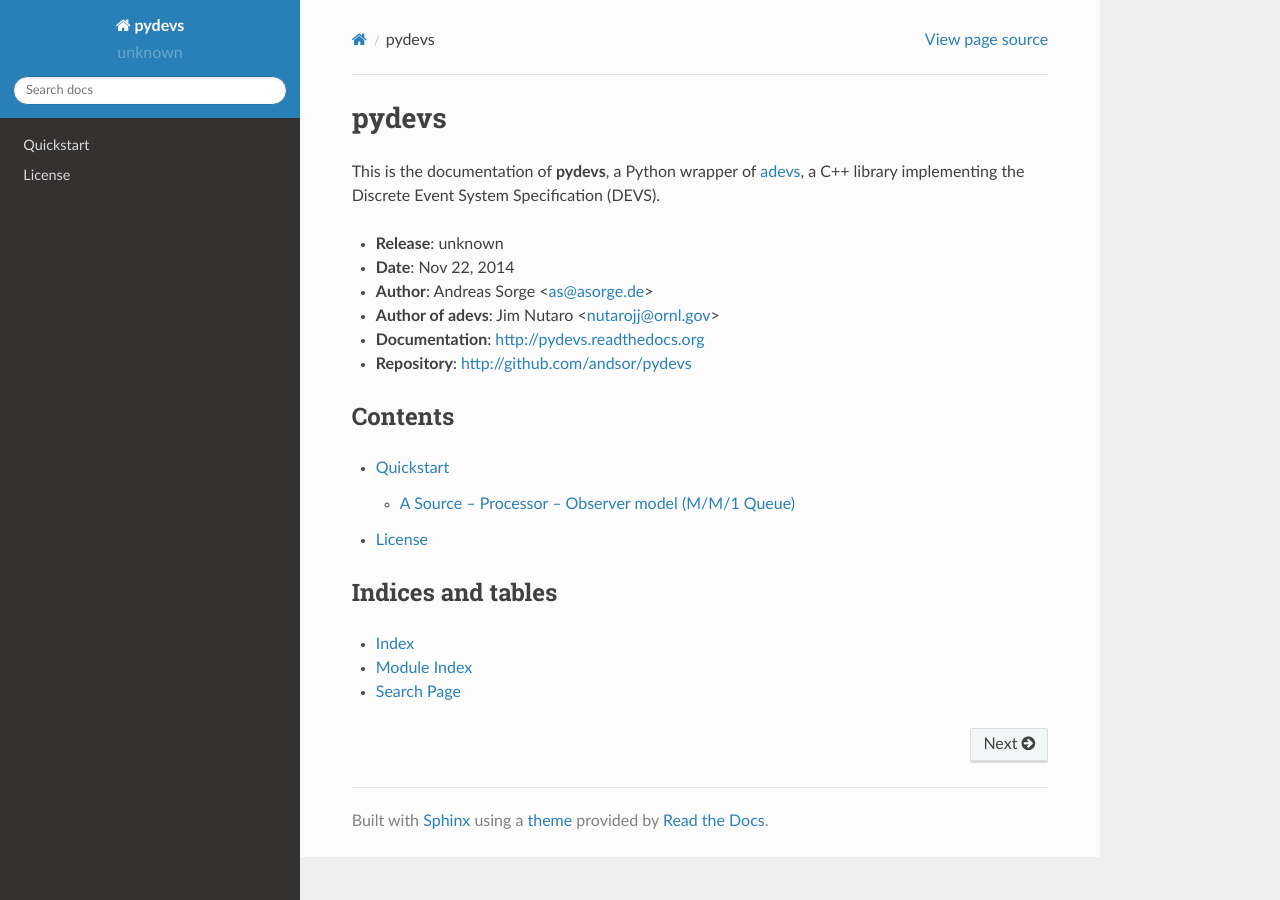
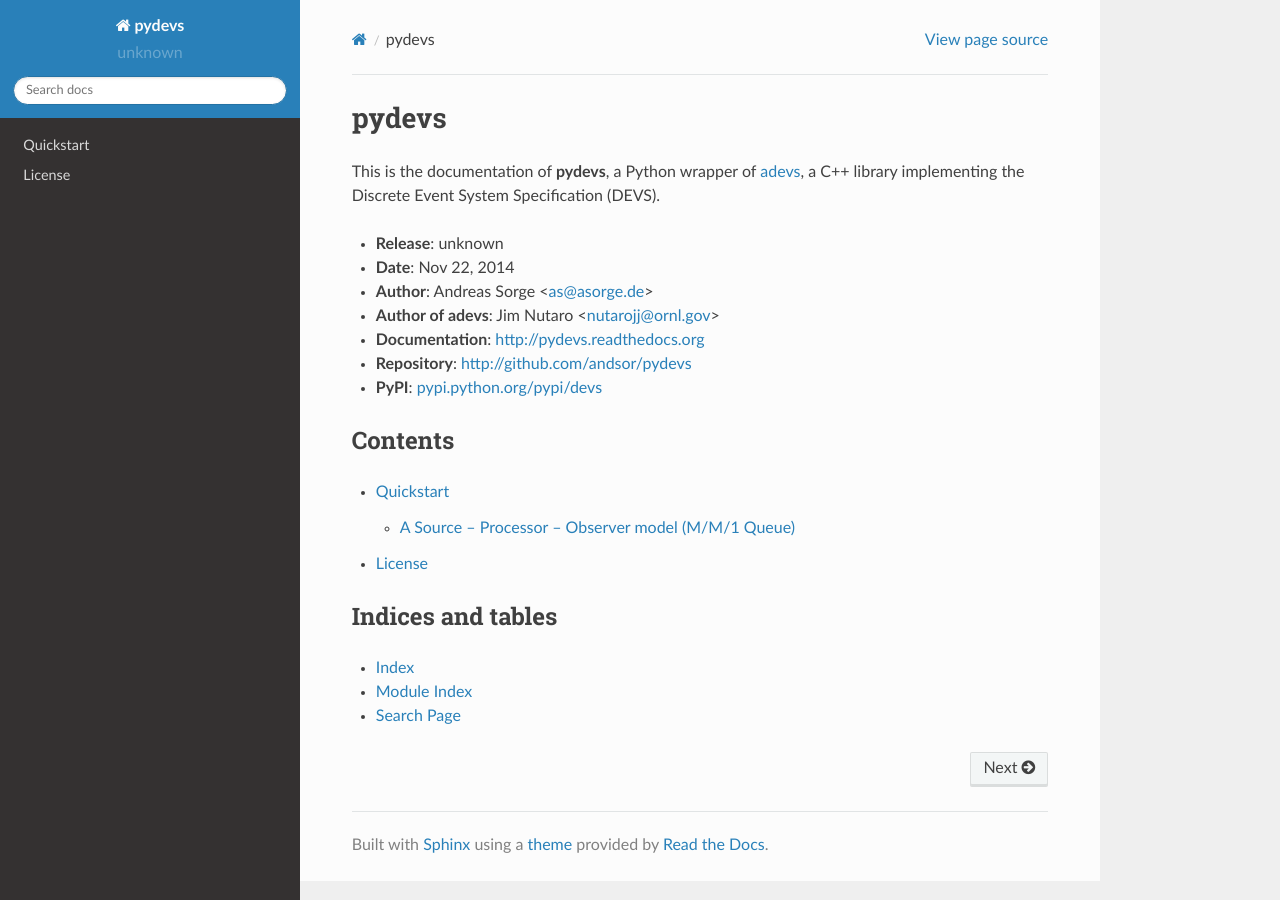
Before and after one commit to andsor/pydevs, a Sphinx documentation site: the page built from docs/index.rst, in a window 1280 px wide. Built offline with Sphinx 7.4.7 and the Read the Docs theme 2.0.0, drawn with Linux system fonts in a browser that asks for light colours; pages that are not in the unit, such as notebooks, are missing from menus.

Commit message:
Add PyPI URL

```diff
--- a/README.rst
+++ b/README.rst
@@ -18,6 +18,7 @@
 * **Documentation**: `pydevs.readthedocs.org <http://pydevs.readthedocs.org>`_
 * **Repository**: `github.com/andsor/pydevs <http://github.com/andsor/pydevs>`_
 * **Read the Docs**: `readthedocs.org/projects/pydevs <https://readthedocs.org/projects/pydevs>`_
+* **PyPI**: `pypi.python.org/pypi/devs <https://pypi.python.org/pypi/devs>`_
 
 Requirements and Python 2/3 compatibility
 =========================================
--- a/docs/index.rst
+++ b/docs/index.rst
@@ -13,6 +13,7 @@
 * **Author of adevs**: Jim Nutaro <nutarojj@ornl.gov>
 * **Documentation**: http://pydevs.readthedocs.org
 * **Repository**: http://github.com/andsor/pydevs
+* **PyPI**: `pypi.python.org/pypi/devs <https://pypi.python.org/pypi/devs>`_
 
 Contents
 ========
```
